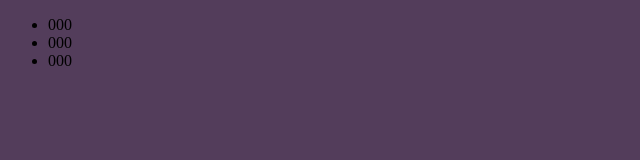
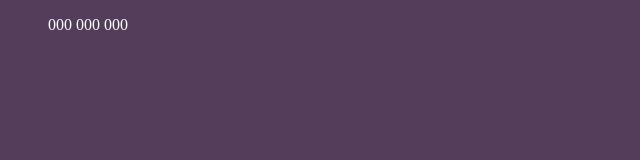
Before and after one commit to f128720841/f128720841.github.io, a plain HTML site: page index.html in a window 1280 px wide. Shown: the whole page, without its empty margins (0-640 px from the left). Drawn offline with Linux system fonts and the light colour scheme.

Commit message:
Update index.html

```diff
--- a/index.html
+++ b/index.html
@@ -6,10 +6,12 @@
             <link rel="stylesheet" href="assets/stylesheet/index.css">
         </head>
         <body>
-            <ul class="menu">
-                <li>000</li>
-                <li>000</li>
-                <li>000</li>
-            </ul>
+            <div class="menu">
+                <ul>
+                    <li>000</li>
+                    <li>000</li>
+                    <li>000</li>
+                </ul>
+            </div>
         </body>
     </html>
```
